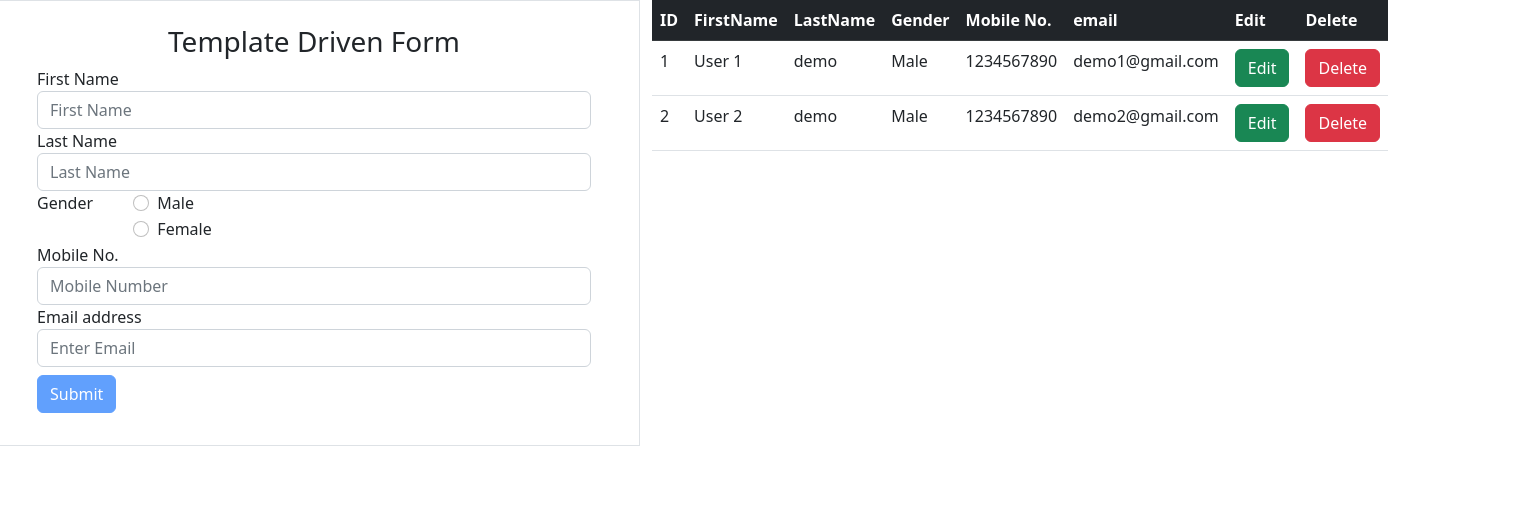
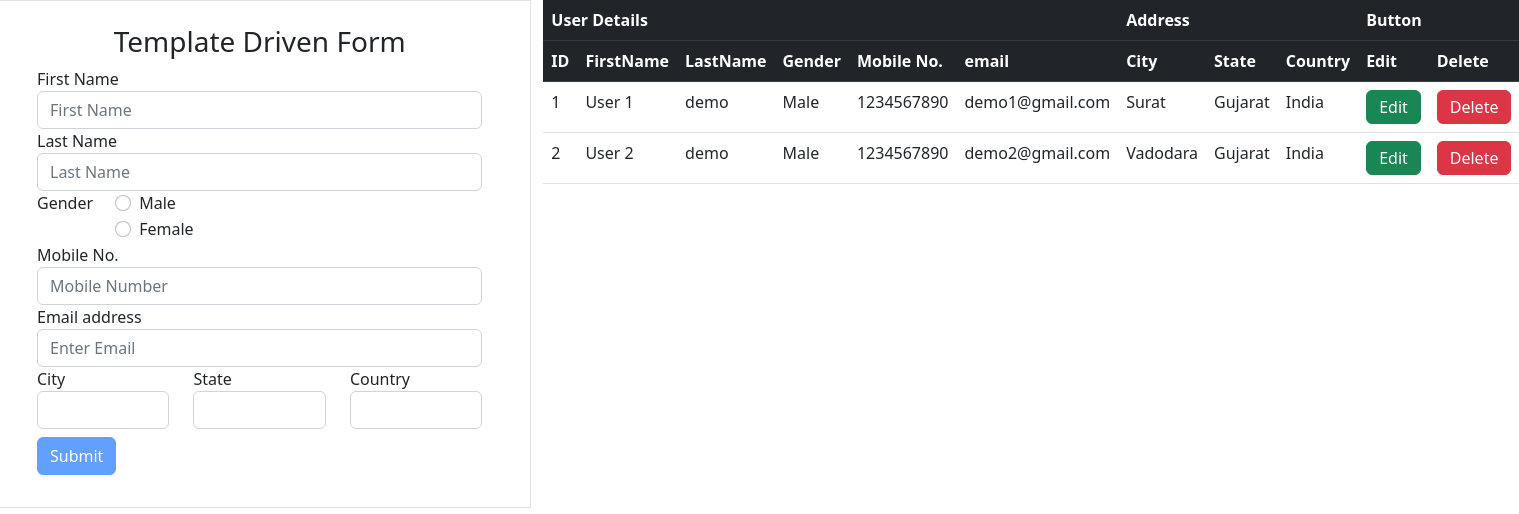
Before and after one commit to jaydip-tagline/angular-forms, an Angular app: page / in a window 1280 px wide. Shown: the top 514 px of the page, 1519 px wide, since content can reach past the window. Built offline with nearby package versions, Linux system fonts and the light colour scheme.

Commit message:
Implement ngModelGroup in Template Driven Form

```diff
--- a/src/app/app.component.html
+++ b/src/app/app.component.html
@@ -1,5 +1,5 @@
 <div class="row justify-content-center rounded">
-  <div class="col-6 bg-white border py-4 px-5">
+  <div class="col-5 bg-white border py-4 px-5">
     <h3 class="justify-content-center text-center">Template Driven Form</h3>
 <form  (ngSubmit)="myForm.form.valid && onSubmit()" #myForm="ngForm">
 <div class="form-group">
@@ -60,13 +60,56 @@
       <p *ngIf="email.errors?.['pattern']" class="text-danger">This is not a valid Email!!!</p>
     </div>
   </div>
+  <div class="row" ngModelGroup="address" #addressVar="ngModelGroup">
+  <div class="form-group col-md-4">
+    <label for="inputState">City</label>
+    <select id="inputState" class="form-control" name="city" ngModel #cityVar="ngModel" required>
+      <option selected>Choose City</option>
+      <option value="Surat">Surat</option>
+      <option value="Vadodara">Vadodara</option>
+      <option value="Jaipur">Jaipur</option>
+    </select>
+    <span *ngIf="cityVar.errors?.['required'] && cityVar.touched && !cityVar.dirty" class="text-danger">
+      Please enter City Name!!
+    </span>
+  </div>
+  <div class="form-group col-md-4">
+    <label for="inputState">State</label>
+    <select id="inputState" class="form-control" name="state" ngModel #stateVar="ngModel" required>
+      <option selected>Choose State</option>
+      <option value="Gujarat">Gujarat</option>
+      <option value="Maharastra">Maharastra</option>
+      <option value="Rajasthan">Rajasthan</option>
+    </select>
+    <span *ngIf="cityVar.errors?.['required'] && cityVar.touched && !cityVar.dirty" class="text-danger">
+      Please enter State Name!!
+    </span>
+  </div>
+  <div class="form-group col-md-4">
+    <label for="inputState">Country</label>
+    <select id="inputState" class="form-control" name="country" ngModel #countryVar="ngModel" required>
+      <option selected>Choose Country</option>
+      <option value="India">India</option>
+    </select>
+    <span *ngIf="cityVar.errors?.['required'] && cityVar.touched && !cityVar.dirty" class="text-danger">
+      Please enter Country Name!!
+    </span>
+  </div>
+</div>
   <div class="row">
     <div class="col-2"><button type="submit" class="btn btn-primary my-2" [disabled]="!myForm.valid">{{ isUpdate ? 'Update' : 'Submit'}}</button></div>
   </div>
 </form>
 
 </div>
-<div class="col-6"><table class="table">
+<div class="col-7"><table class="table">
+  <thead class="table table-dark">
+    <tr>
+     <th colspan="6">User Details</th>
+     <th colspan="3">Address</th>
+     <th colspan="2">Button</th>
+    </tr>
+  </thead>
   <thead class="table table-dark">
     <tr>
       <th scope="col">ID</th>
@@ -75,6 +118,9 @@
       <th scope="col">Gender</th>
       <th scope="col">Mobile No.</th>
       <th scope="col">email</th>
+      <th scope="col">City</th>
+      <th scope="col">State</th>
+      <th scope="col">Country</th>
       <th scope="col">Edit</th>
       <th scope="col">Delete</th>
     </tr>
@@ -87,8 +133,11 @@
       <td>{{data.gender}}</td>
       <td>{{data.mobile}}</td>
       <td>{{data.email}}</td>
-      <td><button type="button" class="btn btn-success" (click)="edit(data)">Edit</button></td>
-      <td><button type="button" class="btn btn-danger" (click)="delete(i)">Delete</button></td>
+      <td>{{data.address.city}}</td>
+      <td>{{data.address.state}}</td>
+      <td>{{data.address.country}}</td>
+      <td><button type="button" class="btn btn-success py-1" (click)="edit(data)">Edit</button></td>
+      <td><button type="button" class="btn btn-danger py-1" (click)="delete(i)">Delete</button></td>
     </tr>
   </tbody>
 </table>
--- a/src/app/app.component.ts
+++ b/src/app/app.component.ts
@@ -8,7 +8,13 @@ export interface DataList {
   gender: string;
   mobile: string;
   email: string;
-  fData?: string;
+  address: Address;
+}
+
+export interface Address {
+  city: string;
+  state: string;
+  country: string;
 }
 @Component({
   selector: 'app-root',
@@ -28,6 +34,11 @@ export class AppComponent {
       gender: 'Male',
       mobile: '1234567890',
       email: 'demo1@gmail.com',
+      address: {
+        city: 'Surat',
+        state: 'Gujarat',
+        country: 'India',
+      },
     },
     {
       id: 2,
@@ -36,6 +47,11 @@ export class AppComponent {
       gender: 'Male',
       mobile: '1234567890',
       email: 'demo2@gmail.com',
+      address: {
+        city: 'Vadodara',
+        state: 'Gujarat',
+        country: 'India',
+      },
     },
   ];
 
```
